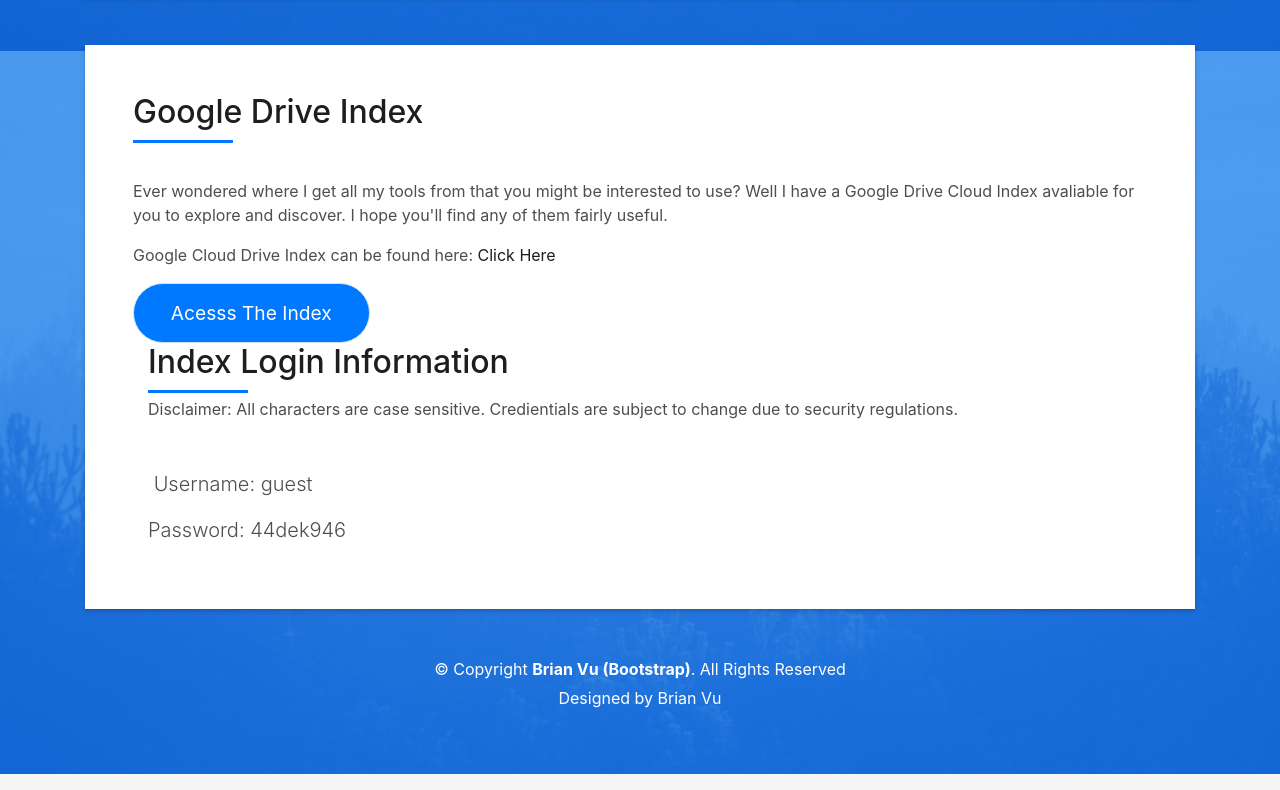
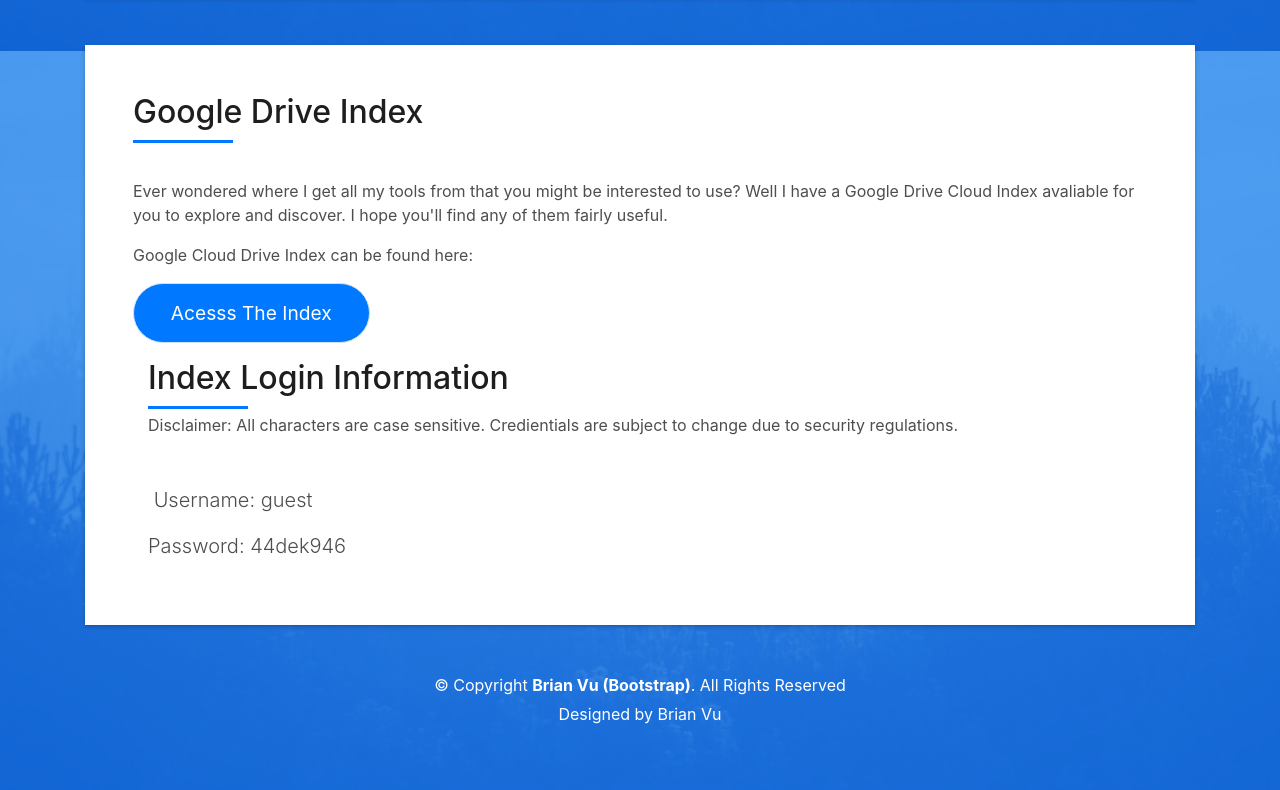
Before and after one commit to VuBrian22/personalsite, a plain HTML site: page index.html in a window 1280 px wide. Shown: the part 7719-8509 px from the top of the page. Drawn offline with Linux system fonts and the light colour scheme; files whose address does not match are found by name.

```diff
--- a/index.html
+++ b/index.html
@@ -729,11 +729,12 @@
                   </div>
 				  <div>
 					<p>Ever wondered where I get all my tools from that you might be interested to use? Well I have a Google Drive Cloud Index avaliable for you to explore and discover. I hope you'll find any of them fairly useful.</p>
-					<p>Google Cloud Drive Index can be found here: <a href="https://datacloud.brianvu.workers.dev/0:/">Click Here</a></p>
+					<p>Google Cloud Drive Index can be found here:</p>
 					</div>
 					<div>
 					  <button type="link" onclick="location.href='https://datacloud.brianvu.workers.dev/0:/';" value="Go to Index" class="button button-a button-big button-rouded">Acesss The Index</button>
 					</div>
+					<p></p>
                 <div class="col-md-6 col-xl-12">
                   <div class="title-box-2 pt-4 pt-md-0">
                     <h5 class="title-left"> Index Login Information </h5>
```
